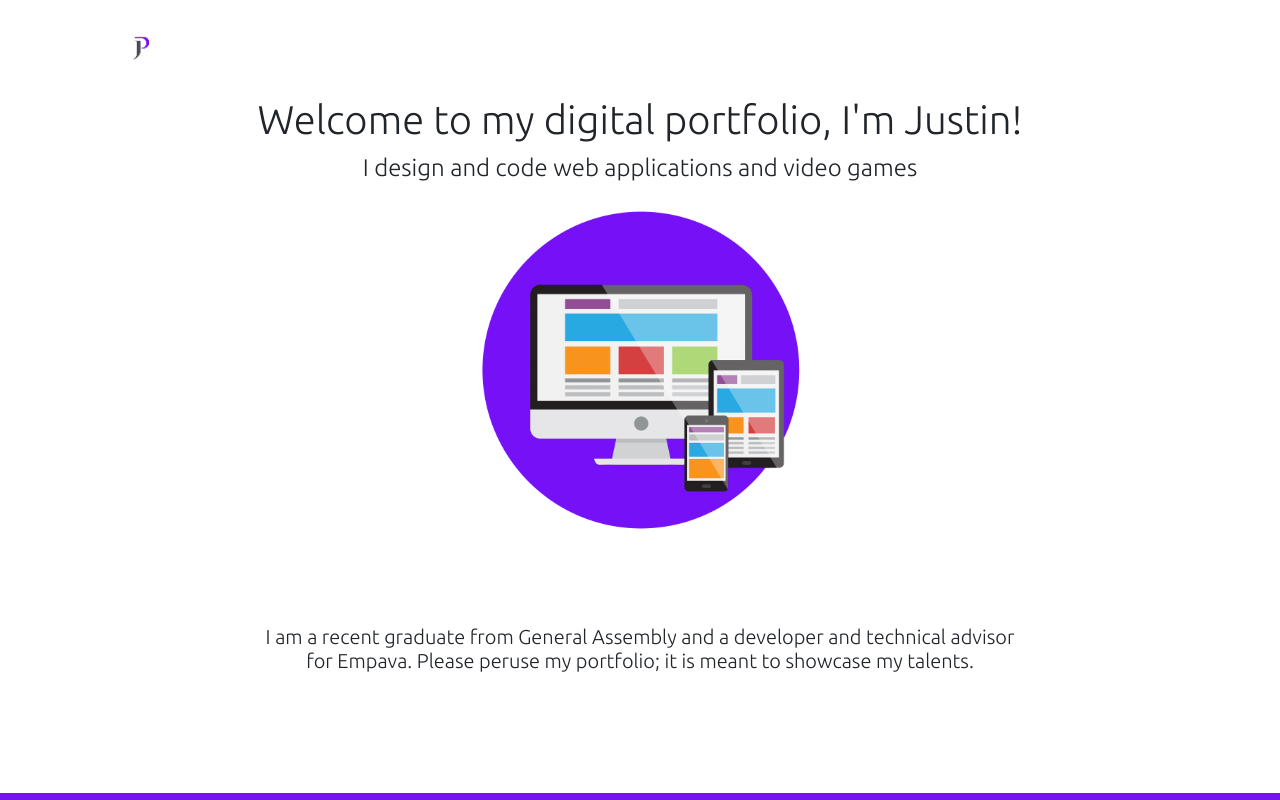
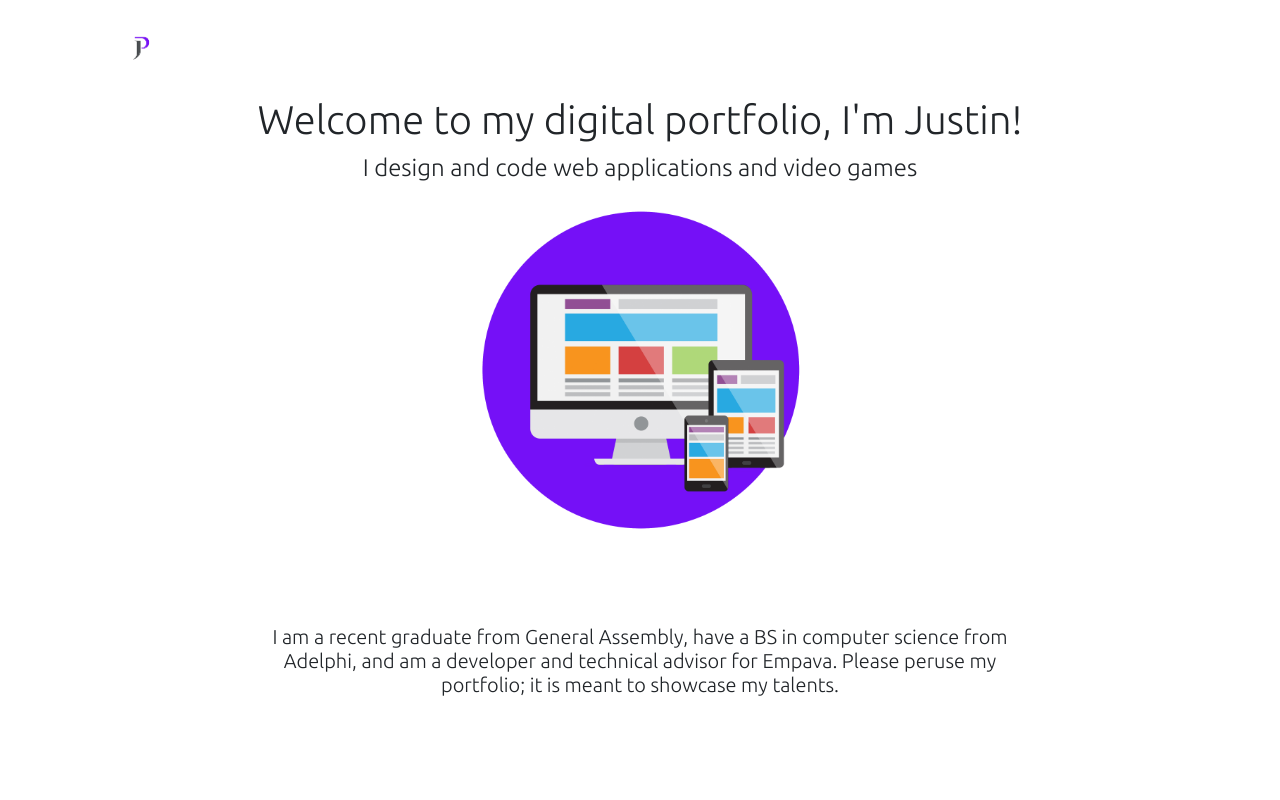
Before and after one commit to Juicester/portfolio, a React (Create React App) app: page / in a window 1280 px wide. Shown: the top 800 px of the page. Built offline with nearby package versions, Linux system fonts and the light colour scheme.

Commit message:
small tweaks

```diff
--- a/src/components/Footer/Footer.css
+++ b/src/components/Footer/Footer.css
@@ -18,8 +18,8 @@
 .footer-button-row {
 	padding-top: 10px;
 	margin-bottom: 50px;
-	margin-right: 735px;
-	margin-left: 735px;
+	margin-right: 700px;
+	margin-left: 700px;
 }
 
 .footer-text-row {
--- a/src/components/Home/Home.js
+++ b/src/components/Home/Home.js
@@ -23,9 +23,9 @@ function Home() {
 				className='home-image'
 			/>
 			<h5 className='bottom-home-text'>
-				I am a recent graduate from General Assembly and a developer and
-				technical advisor for Empava. Please peruse my portfolio; it is meant to
-				showcase my talents.
+				I am a recent graduate from General Assembly, have a BS in computer
+				science from Adelphi, and am a developer and technical advisor for
+				Empava. Please peruse my portfolio; it is meant to showcase my talents.
 			</h5>
 			<Skills />
 			<Recent />
```
